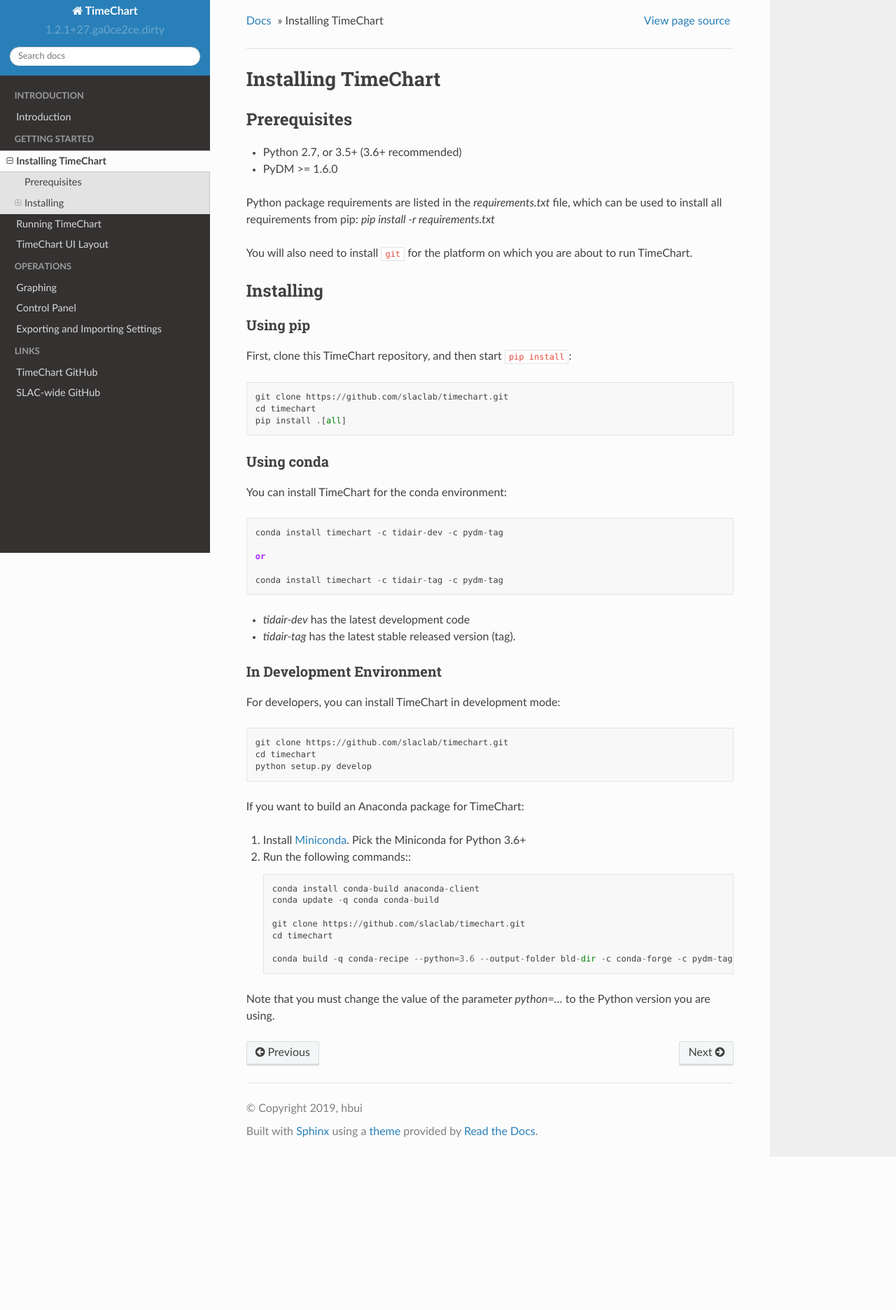
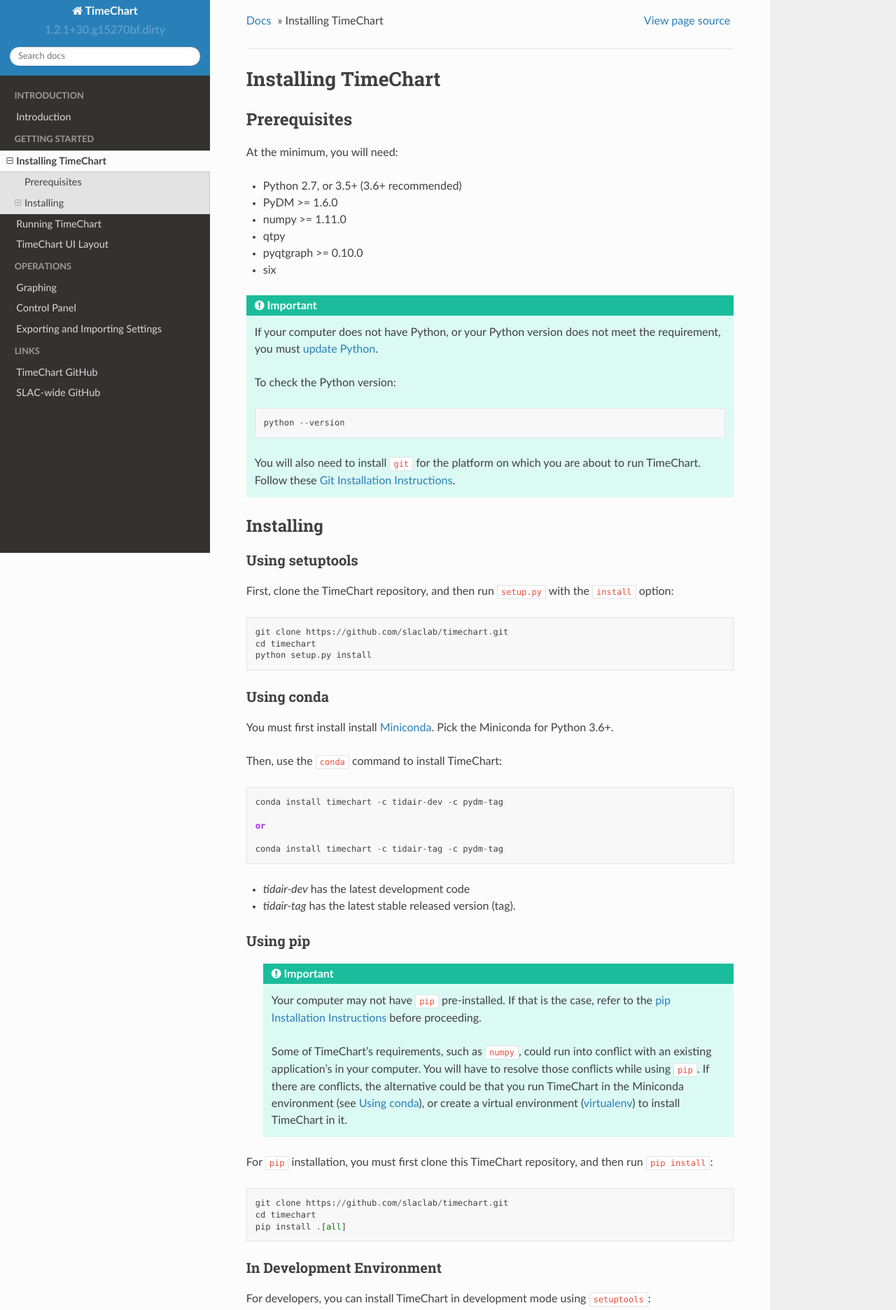
Before and after one commit to slaclab/timechart, a plain HTML site: page installing.html in a window 1280 px wide. Shown: the part 10-1882 px from the top of the page at 70% size. Before the commit the page ends 1663 px from the top, so only its background shows below. Drawn offline with Linux system fonts and the light colour scheme.

Commit message:
Update docs after building Travis build 20 of slaclab/timechart
The docs were built from the branch 'master' against the commit
15270bf7b178affc76deb4f21e57e9fd5a7931e7.

The Travis build that generated this commit is at
https://travis-ci.org/slaclab/timechart/jobs/481068874.

The doctr command that was run is

    /home/travis/miniconda/envs/test-environment/bin/doctr deploy . --built-docs docs/build/html --deploy-branch-name gh-pages

```diff
--- a/_static/documentation_options.js
+++ b/_static/documentation_options.js
@@ -1,6 +1,6 @@
 var DOCUMENTATION_OPTIONS = {
     URL_ROOT: document.getElementById("documentation_options").getAttribute('data-url_root'),
-    VERSION: '1.2.1+27.ga0ce2ce.dirty',
+    VERSION: '1.2.1+30.g15270bf.dirty',
     LANGUAGE: 'None',
     COLLAPSE_INDEX: false,
     FILE_SUFFIX: '.html',
--- a/installing.html
+++ b/installing.html
@@ -8,7 +8,7 @@
 
   <meta name="viewport" content="width=device-width, initial-scale=1.0">
 
-  <title>Installing TimeChart &mdash; TimeChart 1.2.1+27.ga0ce2ce.dirty documentation</title>
+  <title>Installing TimeChart &mdash; TimeChart 1.2.1+30.g15270bf.dirty documentation</title>
 
 
 
@@ -58,7 +58,7 @@
 
 
               <div class="version">
-                1.2.1+27.ga0ce2ce.dirty
+                1.2.1+30.g15270bf.dirty
               </div>
 
 
@@ -91,8 +91,9 @@
 <li class="toctree-l1 current"><a class="current reference internal" href="#">Installing TimeChart</a><ul>
 <li class="toctree-l2"><a class="reference internal" href="#prerequisites">Prerequisites</a></li>
 <li class="toctree-l2"><a class="reference internal" href="#installing">Installing</a><ul>
+<li class="toctree-l3"><a class="reference internal" href="#using-setuptools">Using setuptools</a></li>
+<li class="toctree-l3"><a class="reference internal" href="#using-conda">Using conda</a></li>
 <li class="toctree-l3"><a class="reference internal" href="#using-pip">Using pip</a></li>
-<li class="toctree-l3"><a class="reference internal" href="#using-conda">Using conda</a></li>
 <li class="toctree-l3"><a class="reference internal" href="#in-development-environment">In Development Environment</a></li>
 </ul>
 </li>
@@ -179,28 +180,42 @@
 <h1>Installing TimeChart<a class="headerlink" href="#installing-timechart" title="Permalink to this headline">¶</a></h1>
 <div class="section" id="prerequisites">
 <span id="id1"></span><h2>Prerequisites<a class="headerlink" href="#prerequisites" title="Permalink to this headline">¶</a></h2>
+<p>At the minimum, you will need:</p>
 <ul class="simple">
 <li>Python 2.7, or 3.5+ (3.6+ recommended)</li>
 <li>PyDM &gt;= 1.6.0</li>
+<li>numpy &gt;= 1.11.0</li>
+<li>qtpy</li>
+<li>pyqtgraph &gt;= 0.10.0</li>
+<li>six</li>
 </ul>
-<p>Python package requirements are listed in the <cite>requirements.txt</cite> file, which can be used to install all requirements
-from pip: <cite>pip install -r requirements.txt</cite></p>
-<p>You will also need to install <code class="docutils literal notranslate"><span class="pre">git</span></code> for the platform on which you are about to run TimeChart.</p>
+<div class="admonition important">
+<p class="first admonition-title">Important</p>
+<p>If your computer does not have Python, or your Python version does not meet the requirement, you
+must <a class="reference external" href="https://www.python.org/downloads/">update Python</a>.</p>
+<p>To check the Python version:</p>
+<div class="highlight-default notranslate"><div class="highlight"><pre><span></span><span class="n">python</span> <span class="o">--</span><span class="n">version</span>
+</pre></div>
+</div>
+<p class="last">You will also need to install <code class="docutils literal notranslate"><span class="pre">git</span></code> for the platform on which you are about to run TimeChart. Follow these
+<a class="reference external" href="https://git-scm.com/book/en/v2/Getting-Started-Installing-Git">Git Installation Instructions</a>.</p>
+</div>
 </div>
 <div class="section" id="installing">
 <h2>Installing<a class="headerlink" href="#installing" title="Permalink to this headline">¶</a></h2>
-<div class="section" id="using-pip">
-<h3>Using pip<a class="headerlink" href="#using-pip" title="Permalink to this headline">¶</a></h3>
-<p>First, clone this TimeChart repository, and then start <code class="docutils literal notranslate"><span class="pre">pip</span> <span class="pre">install</span></code>:</p>
+<div class="section" id="using-setuptools">
+<span id="setuptools"></span><h3>Using setuptools<a class="headerlink" href="#using-setuptools" title="Permalink to this headline">¶</a></h3>
+<p>First, clone the TimeChart repository, and then run <code class="docutils literal notranslate"><span class="pre">setup.py</span></code> with the <code class="docutils literal notranslate"><span class="pre">install</span></code> option:</p>
 <div class="highlight-default notranslate"><div class="highlight"><pre><span></span><span class="n">git</span> <span class="n">clone</span> <span class="n">https</span><span class="p">:</span><span class="o">//</span><span class="n">github</span><span class="o">.</span><span class="n">com</span><span class="o">/</span><span class="n">slaclab</span><span class="o">/</span><span class="n">timechart</span><span class="o">.</span><span class="n">git</span>
 <span class="n">cd</span> <span class="n">timechart</span>
-<span class="n">pip</span> <span class="n">install</span> <span class="o">.</span><span class="p">[</span><span class="nb">all</span><span class="p">]</span>
+<span class="n">python</span> <span class="n">setup</span><span class="o">.</span><span class="n">py</span> <span class="n">install</span>
 </pre></div>
 </div>
 </div>
 <div class="section" id="using-conda">
-<h3>Using conda<a class="headerlink" href="#using-conda" title="Permalink to this headline">¶</a></h3>
-<p>You can install TimeChart for the conda environment:</p>
+<span id="conda"></span><h3>Using conda<a class="headerlink" href="#using-conda" title="Permalink to this headline">¶</a></h3>
+<p>You must first install install <a class="reference external" href="https://conda.io/miniconda.html">Miniconda</a>. Pick the Miniconda for Python 3.6+.</p>
+<p>Then, use the <code class="docutils literal notranslate"><span class="pre">conda</span></code> command to install TimeChart:</p>
 <div class="highlight-default notranslate"><div class="highlight"><pre><span></span><span class="n">conda</span> <span class="n">install</span> <span class="n">timechart</span> <span class="o">-</span><span class="n">c</span> <span class="n">tidair</span><span class="o">-</span><span class="n">dev</span> <span class="o">-</span><span class="n">c</span> <span class="n">pydm</span><span class="o">-</span><span class="n">tag</span>
 
 <span class="ow">or</span>
@@ -213,19 +228,35 @@ from pip: <cite>pip install -r requirements.txt</cite></p>
 <li><cite>tidair-tag</cite> has the latest stable released version (tag).</li>
 </ul>
 </div>
+<div class="section" id="using-pip">
+<h3>Using pip<a class="headerlink" href="#using-pip" title="Permalink to this headline">¶</a></h3>
+<blockquote>
+<div><div class="admonition important">
+<p class="first admonition-title">Important</p>
+<p>Your computer may not have <code class="docutils literal notranslate"><span class="pre">pip</span></code> pre-installed. If that is the case, refer to the
+<a class="reference external" href="https://pip.pypa.io/en/stable/installing/">pip Installation Instructions</a> before proceeding.</p>
+<p class="last">Some of TimeChart’s requirements, such as <code class="docutils literal notranslate"><span class="pre">numpy</span></code>, could run into conflict with an existing application’s
+in your computer. You will have to resolve those conflicts while using <code class="docutils literal notranslate"><span class="pre">pip</span></code>. If there are conflicts, the
+alternative could be that you run TimeChart in the Miniconda environment (see <a class="reference internal" href="#conda"><span class="std std-ref">Using conda</span></a>), or create a
+virtual environment (<a class="reference external" href="https://virtualenv.pypa.io/en/latest/">virtualenv</a>) to install TimeChart in it.</p>
+</div>
+</div></blockquote>
+<p>For <code class="docutils literal notranslate"><span class="pre">pip</span></code> installation, you must first clone this TimeChart repository, and then run <code class="docutils literal notranslate"><span class="pre">pip</span> <span class="pre">install</span></code>:</p>
+<div class="highlight-default notranslate"><div class="highlight"><pre><span></span><span class="n">git</span> <span class="n">clone</span> <span class="n">https</span><span class="p">:</span><span class="o">//</span><span class="n">github</span><span class="o">.</span><span class="n">com</span><span class="o">/</span><span class="n">slaclab</span><span class="o">/</span><span class="n">timechart</span><span class="o">.</span><span class="n">git</span>
+<span class="n">cd</span> <span class="n">timechart</span>
+<span class="n">pip</span> <span class="n">install</span> <span class="o">.</span><span class="p">[</span><span class="nb">all</span><span class="p">]</span>
+</pre></div>
+</div>
+</div>
 <div class="section" id="in-development-environment">
 <h3>In Development Environment<a class="headerlink" href="#in-development-environment" title="Permalink to this headline">¶</a></h3>
-<p>For developers, you can install TimeChart in development mode:</p>
+<p>For developers, you can install TimeChart in development mode using <code class="docutils literal notranslate"><span class="pre">setuptools</span></code>:</p>
 <div class="highlight-default notranslate"><div class="highlight"><pre><span></span><span class="n">git</span> <span class="n">clone</span> <span class="n">https</span><span class="p">:</span><span class="o">//</span><span class="n">github</span><span class="o">.</span><span class="n">com</span><span class="o">/</span><span class="n">slaclab</span><span class="o">/</span><span class="n">timechart</span><span class="o">.</span><span class="n">git</span>
 <span class="n">cd</span> <span class="n">timechart</span>
 <span class="n">python</span> <span class="n">setup</span><span class="o">.</span><span class="n">py</span> <span class="n">develop</span>
 </pre></div>
 </div>
 <p>If you want to build an Anaconda package for TimeChart:</p>
-<ol class="arabic">
-<li><p class="first">Install <a class="reference external" href="https://conda.io/miniconda.html">Miniconda</a>. Pick the Miniconda for Python 3.6+</p>
-</li>
-<li><p class="first">Run the following commands::</p>
 <div class="highlight-default notranslate"><div class="highlight"><pre><span></span><span class="n">conda</span> <span class="n">install</span> <span class="n">conda</span><span class="o">-</span><span class="n">build</span> <span class="n">anaconda</span><span class="o">-</span><span class="n">client</span>
 <span class="n">conda</span> <span class="n">update</span> <span class="o">-</span><span class="n">q</span> <span class="n">conda</span> <span class="n">conda</span><span class="o">-</span><span class="n">build</span>
 
@@ -235,8 +266,6 @@ from pip: <cite>pip install -r requirements.txt</cite></p>
 <span class="n">conda</span> <span class="n">build</span> <span class="o">-</span><span class="n">q</span> <span class="n">conda</span><span class="o">-</span><span class="n">recipe</span> <span class="o">--</span><span class="n">python</span><span class="o">=</span><span class="mf">3.6</span> <span class="o">--</span><span class="n">output</span><span class="o">-</span><span class="n">folder</span> <span class="n">bld</span><span class="o">-</span><span class="nb">dir</span> <span class="o">-</span><span class="n">c</span> <span class="n">conda</span><span class="o">-</span><span class="n">forge</span> <span class="o">-</span><span class="n">c</span> <span class="n">pydm</span><span class="o">-</span><span class="n">tag</span> <span class="o">-</span><span class="n">c</span> <span class="n">conda</span><span class="o">-</span><span class="n">forge</span>
 </pre></div>
 </div>
-</li>
-</ol>
 <p>Note that you must change the value of the parameter <cite>python=…</cite> to the Python version you are using.</p>
 </div>
 </div>
```
Also changed, not shown: control_panel.html (+2 -2 lines), exporting_importing_settings.html (+2 -2 lines), genindex.html (+2 -2 lines), graphing.html (+2 -2 lines), index.html (+4 -3 lines), introduction.html (+2 -2 lines), running.html (+2 -2 lines), search.html (+2 -2 lines), ui_layout.html (+2 -2 lines), _sources/installing.rst.txt, searchindex.js, 1 other file.
